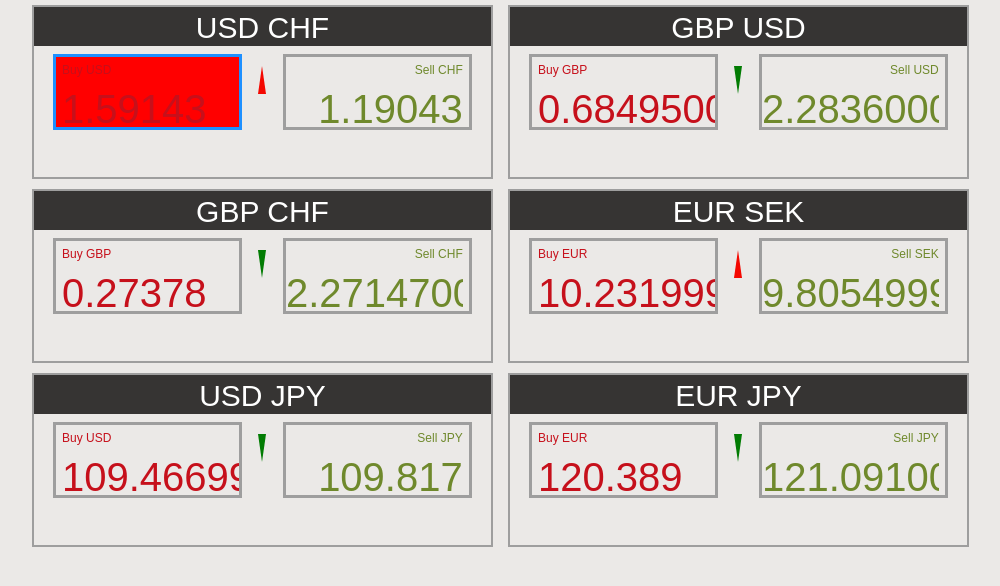
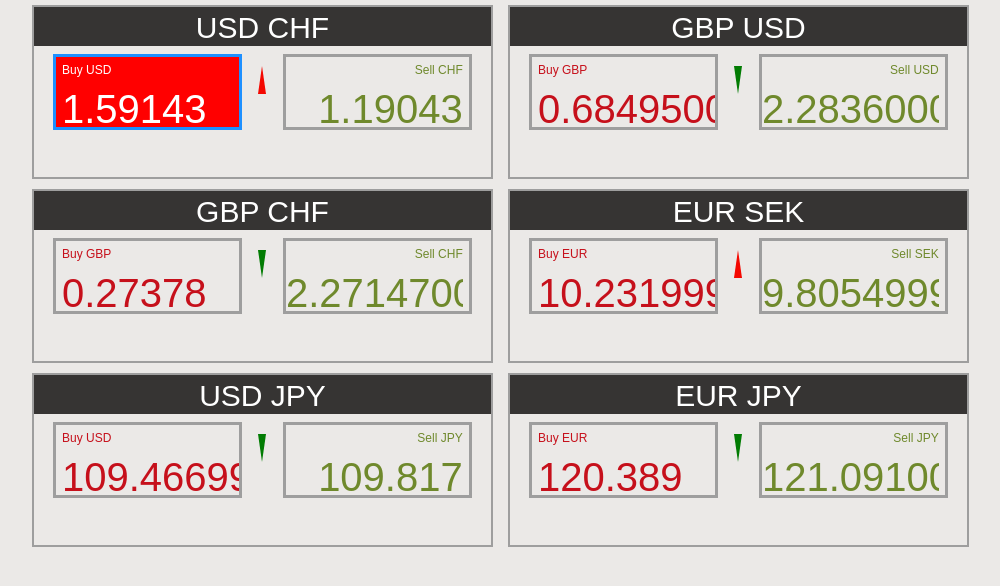
Before and after one commit to szopenkrk/UBS-chart, a React (Create React App) app: page / in a window 1280 px wide. In both pictures the pointer is over the element 292 px from the left and 70 px from the top of the page. Shown: the top 586 px of the page, without its empty margins (142-1142 px from the left). Built offline with nearby package versions, Linux system fonts and the light colour scheme.

Commit message:
Add white hover

```diff
--- a/src/components/currency-chart/index.css
+++ b/src/components/currency-chart/index.css
@@ -35,6 +35,10 @@
 	color: white;
 }
 
+.leftCompare:hover div {
+	color: white;
+}
+
 .centerArrow {
 	float: left;
 	width: 9%;
@@ -53,7 +57,10 @@
 
 .rightCompare:hover {
 	background: green;
-	border: 3px solid green;
+	border: 3px solid blue;
+}
+
+.rightCompare:hover div{
 	color: white;
 }
 
```
